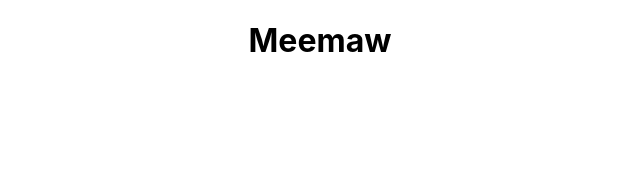
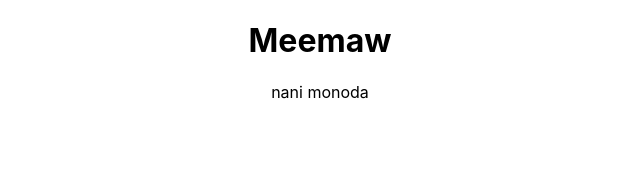
Before and after one commit to VivekHalakatti/Trial, a React (Create React App) app in the folder my-react-project/: page / in a window 1280 px wide. Shown: the top 172 px of the page, without its empty margins (320-960 px from the left). Built offline with nearby package versions, Linux system fonts and the light colour scheme.

Commit message:
abhi's changes

```diff
--- a/my-react-project/src/App.js
+++ b/my-react-project/src/App.js
@@ -5,6 +5,7 @@ function App() {
   return (
     <div className="App">
      <h1>Meemaw</h1>
+     <p>nani monoda</p>
     </div>
   );
 }
```
